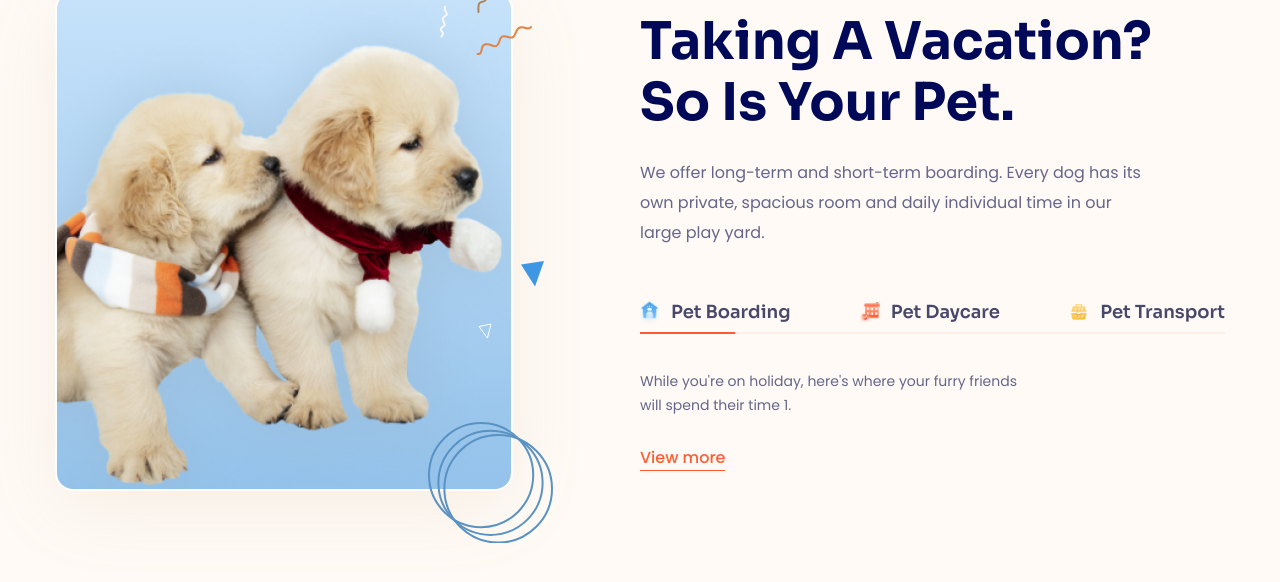
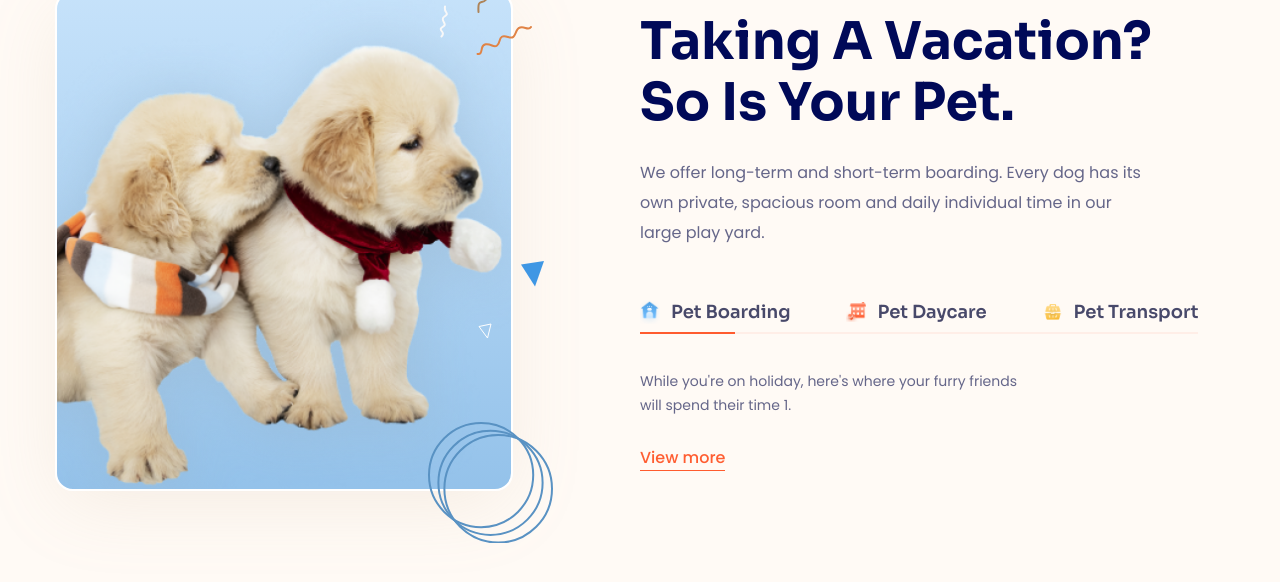
Before and after one commit to nguyenvanhuy1998/htmlcss-project-0401, a plain HTML site: page index.html in a window 1280 px wide. Shown: the part 1595-2177 px from the top of the page. Drawn offline with Linux system fonts and the light colour scheme.

Commit message:
Làm phần about #5

```diff
--- a/assets/css/styles.css
+++ b/assets/css/styles.css
@@ -493,8 +493,8 @@ a {
 
 .tab__list {
     position: relative;
-    display: flex;
-    justify-content: space-between;
+    display: inline-flex;
+    column-gap: 56px;
 }
 
 .tab__list::after,
```
Also changed, not shown: assets/favicon/android-icon-192x192.png, assets/favicon/favicon-16x16.png, assets/favicon/favicon-32x32.png, assets/favicon/favicon-96x96.png.
